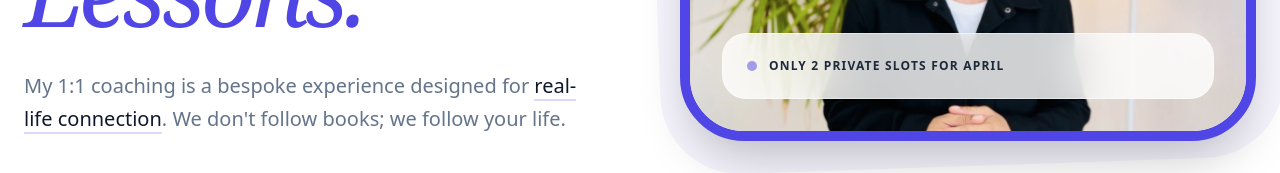
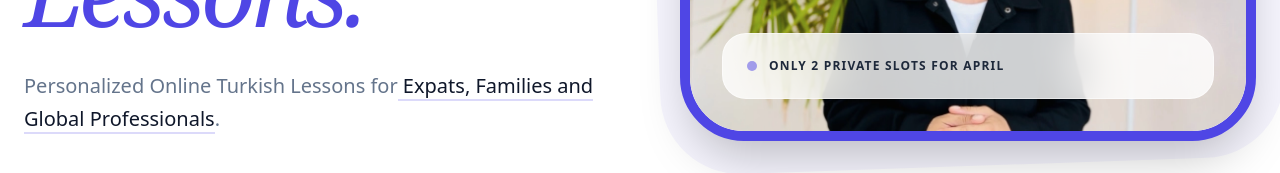
Before and after one commit to corduka/turkish-speaking-club, a React (Vite) app: page /private in a window 1280 px wide. Shown: the part 441-614 px from the top of the page. Built offline with nearby package versions, Linux system fonts and the light colour scheme.

Commit message:
Update images to import

```diff
--- a/src/pages/Private.jsx
+++ b/src/pages/Private.jsx
@@ -8,6 +8,10 @@ import mainProfile from "../assets/main-profile.webp";
 import FAQItem from '../components/FAQItem';
 import { Link } from 'react-router-dom';
 import { Helmet } from "react-helmet-async";
+import danielImg from "../assets/daniel-testimonial.webp";
+import arinaImg from "../assets/arina-testimonial.webp";
+import fabienneImg from "../assets/fabienne-testimonial.webp";
+import tolgaImg from "../assets/tolga.webp";
 
 const nicheScenarios = [
   {
@@ -36,21 +40,21 @@ const testimonials = [
     text: "Abdullah is fantastic and dedicated tutor who is patient while also challenging me to learn more. His lessons have been adapting to my needs in a very productive way. He uses a indexed lesson plan with flashcards, annotations and also examples from my own mother tongue so that I grasp concepts better. Recommend him a lot.",
     name: "Daniel G.",
     status: "Expat in Istanbul",
-    img: "../src/assets/daniel-testimonial.webp"
+    img: danielImg
   },
   {
     id: 2,
     text: "Abdullah is incredibly attentive and supportive. He created a personalized learning pathway based on my goals and learning style, which has really helped me stay motivated and focused. Abdullah explains everything very clearly, going into detail when needed, so nothing feels confusing or rushed.",
     name: "Arina P.",
     status: "Tech Executive",
-    img: "../src/assets/arina-testimonial.webp"
+    img: arinaImg
   },
   {
     id: 3,
     text: "The lessons with Abdullah are very well structured, he has prepared excellently and teaches in a way that motivates you to want to learn more Turkish. I would recommend anyone who wants to learn Turkish to take lessons with Abdullah! Bravo!",
     name: "Fabienne R.",
     status: "Language Learner",
-    img: "../src/assets/fabienne-testimonial.webp"
+    img: fabienneImg
   }
 ];
 
@@ -90,9 +94,10 @@ export default function Private() {
                 Private Turkish <br />
                 <span className="text-brand-primary italic font-serif font-light">Lessons.</span>
               </h1>
-              <p className="text-xl text-slate-500 mb-10 leading-relaxed max-w-xl font-medium">
-                My 1:1 coaching is a bespoke experience designed for <span className="text-slate-900 border-b-2 border-brand-primary/20">real-life connection</span>. We don't follow books; we follow your life.
-              </p>
+              <h2 className="text-xl text-slate-500 mb-10 leading-relaxed max-w-xl font-medium">
+                                Personalized Online Turkish Lessons for
+ <span className="text-slate-900 border-b-2 border-brand-primary/20"> Expats, Families and Global Professionals</span>.
+              </h2>
               <button
                 onClick={() => setIsCalendlyOpen(true)}
                 className="bg-brand-dark text-white px-12 py-6 rounded-full font-bold text-lg flex items-center justify-center gap-3 hover:bg-brand-primary transition-all shadow-xl hover:shadow-brand-primary/20"
@@ -172,7 +177,7 @@ export default function Private() {
                     </p>
                     <div className="flex items-center gap-4 border-t border-white/10 pt-8">
                        <img
-                         src="../src/assets/tolga.webp"
+                         src={tolgaImg}
                          className="w-14 h-14 rounded-2xl object-cover border-2 border-slate-700"
                          alt="Private Turkish student testimonial - Expat in Istanbul"
                        />
```
